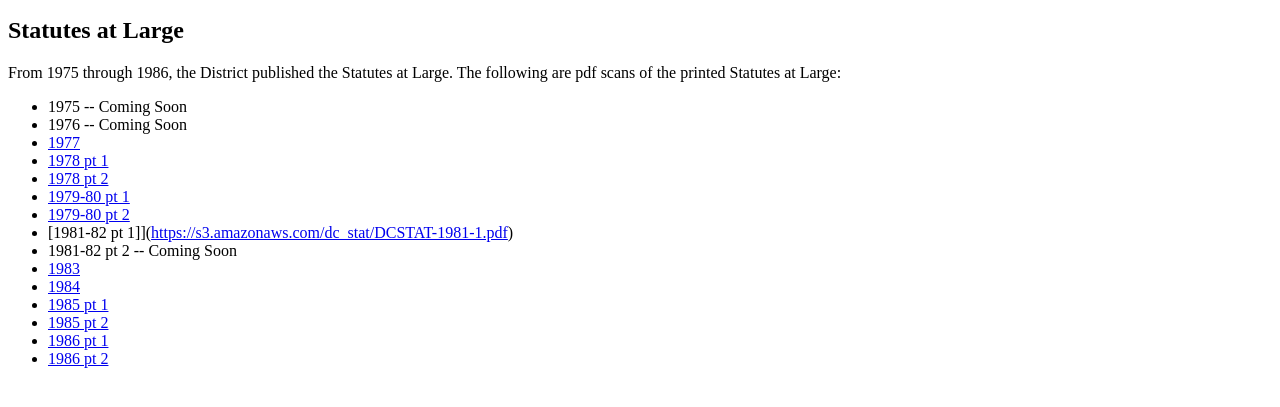
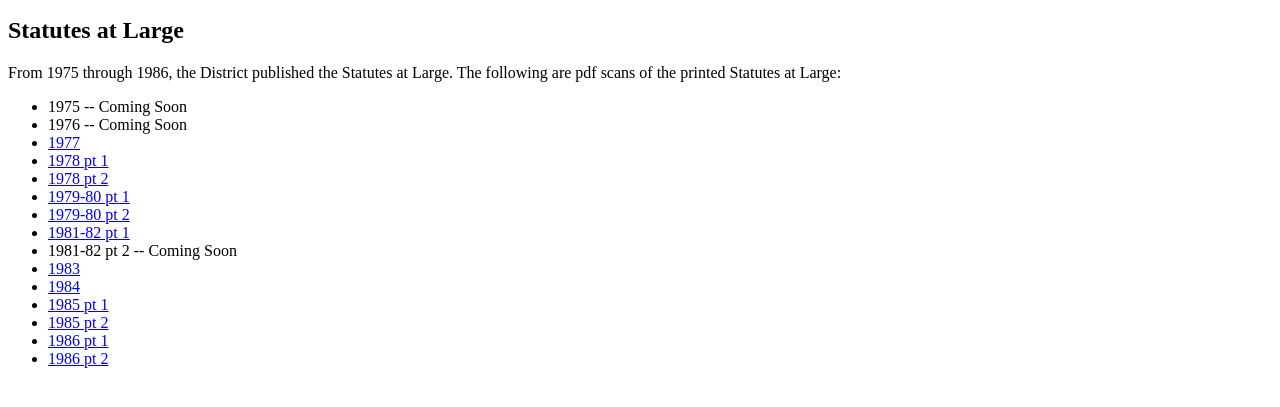
Before and after one commit to DCCouncil/dccouncil.github.io, a plain HTML site: page index.html in a window 1280 px wide. Shown: the part 105-512 px from the top of the page. Drawn offline with Linux system fonts and the light colour scheme.

Commit message:
Update index.html

```diff
--- a/index.html
+++ b/index.html
@@ -16,7 +16,7 @@
 <li><a href="https://s3.amazonaws.com/dc_stat/DCSTAT-1978-2.pdf">1978 pt 2</a></li>
 <li><a href="https://s3.amazonaws.com/dc_stat/DCSTAT-1979-1.pdf">1979-80 pt 1</a></li>
 <li><a href="https://s3.amazonaws.com/dc_stat/DCSTAT-1979-2.pdf">1979-80 pt 2</a></li>
-<li>[1981-82 pt 1]](<a href="https://s3.amazonaws.com/dc_stat/DCSTAT-1981-1.pdf">https://s3.amazonaws.com/dc_stat/DCSTAT-1981-1.pdf</a>)</li>
+<li><a href="https://s3.amazonaws.com/dc_stat/DCSTAT-1981-1.pdf">1981-82 pt 1</a></li>
 <li>1981-82 pt 2 -- Coming Soon </li>
 <li><a href="https://s3.amazonaws.com/dc_stat/DCSTAT-1983.pdf">1983</a></li>
 <li><a href="https://s3.amazonaws.com/dc_stat/DCSTAT-1984.pdf">1984</a></li>
```
